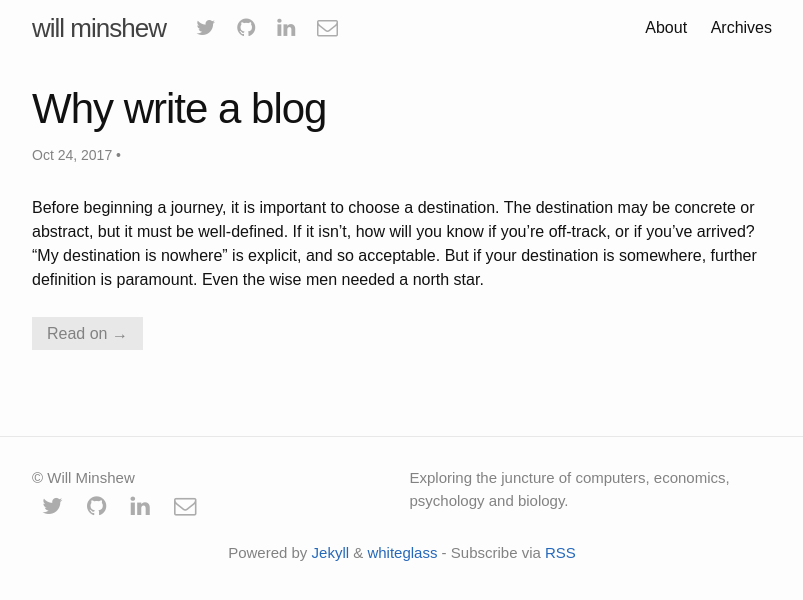
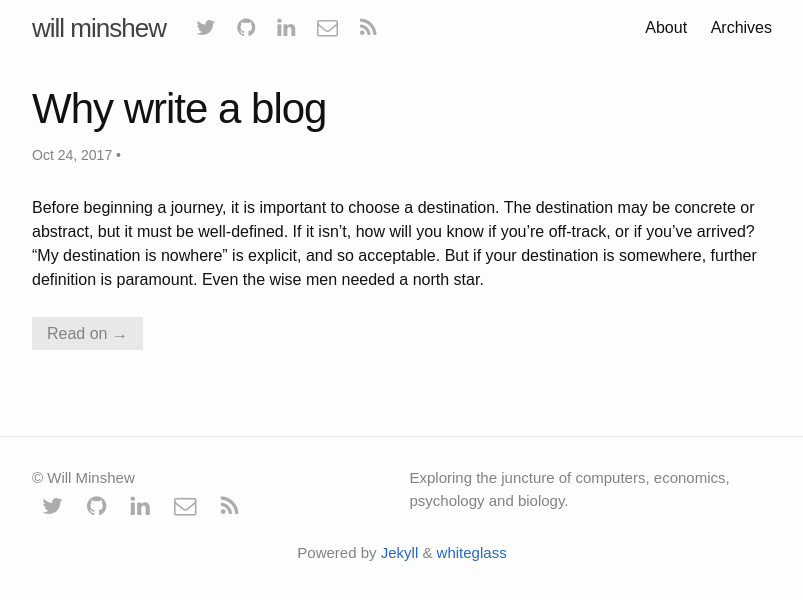
Before and after one commit to wminshew/blog, a Jekyll site: the page built from index.html, in a window 1280 px wide. Shown: the top 600 px of the page, without its empty margins (238-1041 px from the left). Built offline with Jekyll 4.4.1, drawn with Linux system fonts in a browser that asks for light colours; nearby versions of some CDN libraries; the list of posts is cut into pages by our own code.

Commit message:
moved rss feed to fa icon

```diff
--- a/_includes/footer_content.html
+++ b/_includes/footer_content.html
@@ -2,4 +2,4 @@
 {% if site.feed and site.feed.path %}
   {% assign feed_path = site.feed.path %}
 {% endif %}
-Powered by <a href="https://jekyllrb.com">Jekyll</a> &amp; <a href="https://github.com/yous/whiteglass">whiteglass</a> - Subscribe via <a href="{{ feed_path | absolute_url }}">RSS</a>
+Powered by <a href="https://jekyllrb.com">Jekyll</a> &amp; <a href="https://github.com/yous/whiteglass">whiteglass</a>
--- a/_includes/social_links.html
+++ b/_includes/social_links.html
@@ -17,4 +17,5 @@
 	{% if site.email %}
 	<a href="mailto:{{ site.email }}"><i class="fa fa-envelope-o"></i></a>
 	{% endif %}
+	<a href="{{ feed_path | absolute_url }}"><i class="fa fa-rss"></i></a>
 </li>
```
